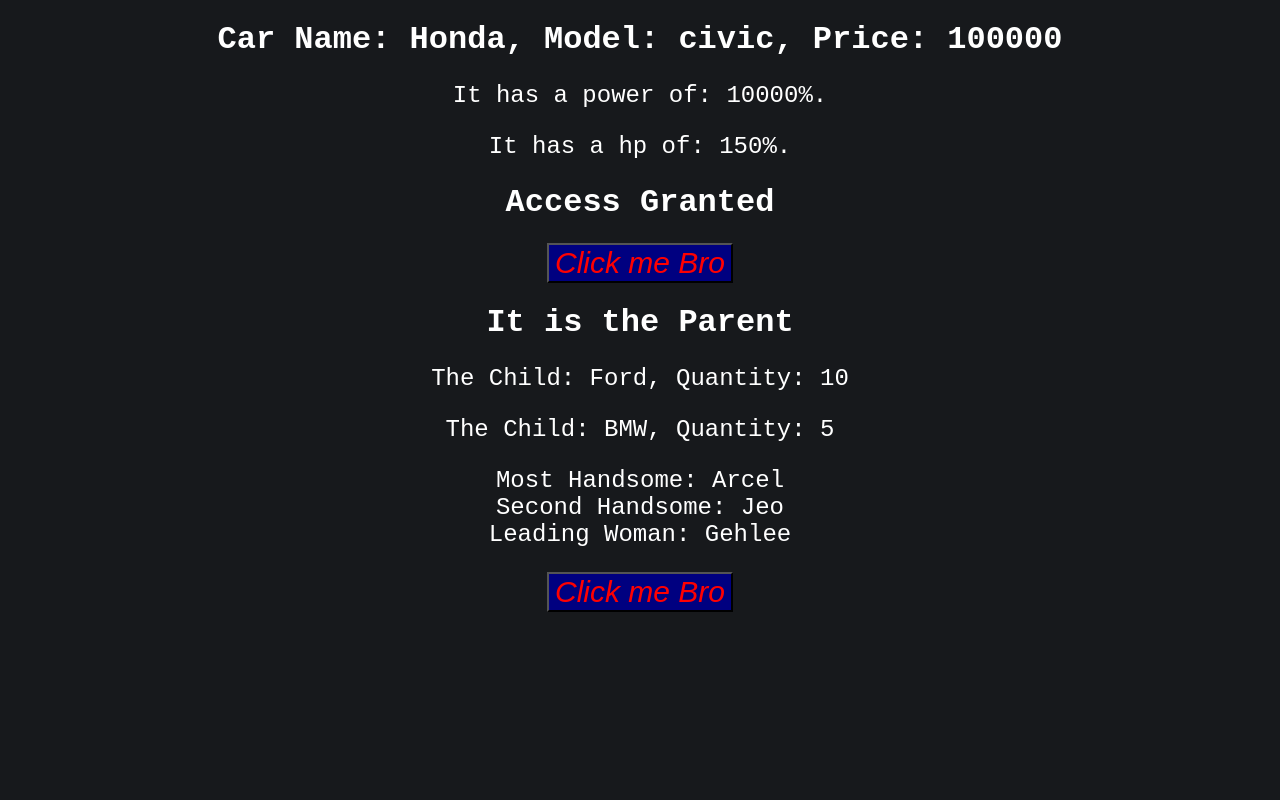
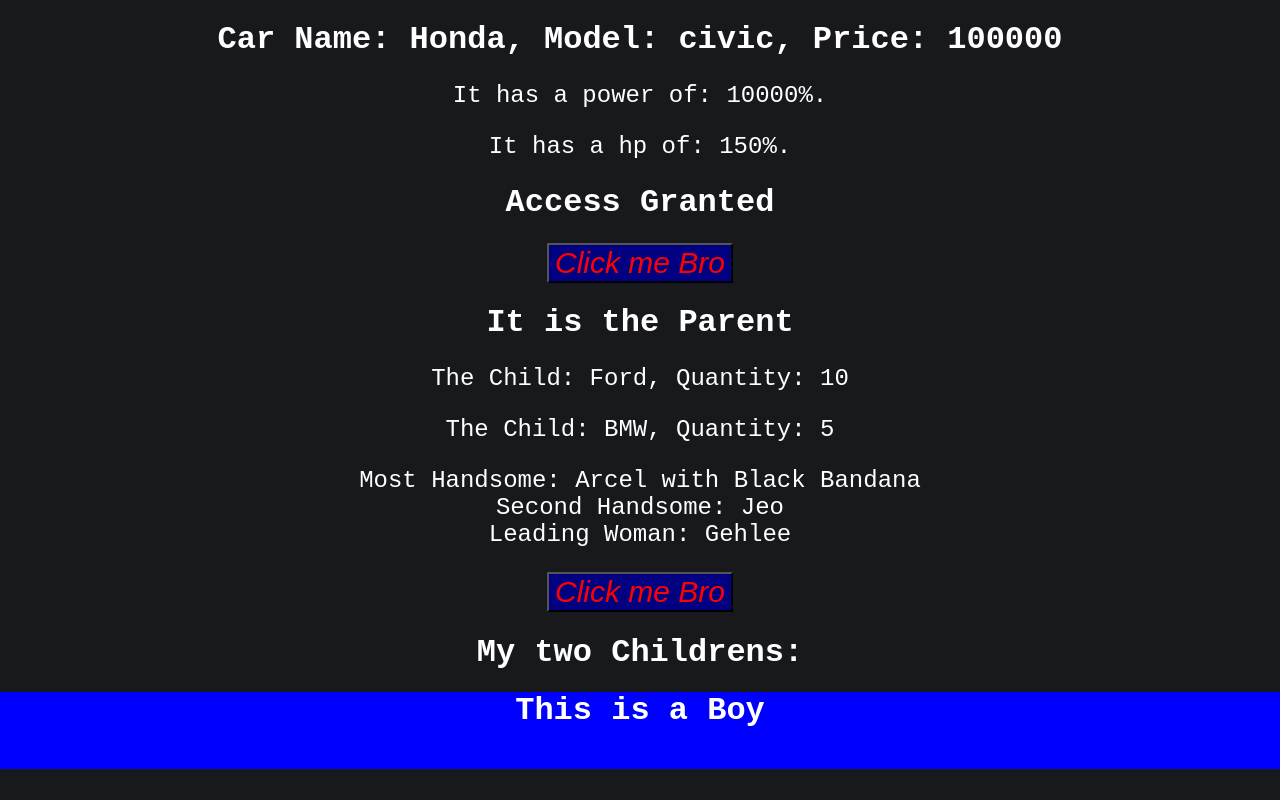
Before and after one commit to celraaaaaqt/JavaScript-React-practice, a React (Vite) app: page / in a window 1280 px wide. Built offline with nearby package versions, Linux system fonts and the light colour scheme.

Commit message:
props children

```diff
--- a/src/App.jsx
+++ b/src/App.jsx
@@ -4,6 +4,7 @@ import { Car } from "./components/car.jsx";
 import { Button } from "./components/button.jsx";
 import { ParentComponent } from "./components/CinC.jsx";
 import { PropsArray } from "./components/PropsArray.jsx";
+import { Parent } from "./components/PropsChildren.jsx";
 
 createRoot(document.getElementById("root")).render(
 	<div>
@@ -11,5 +12,6 @@ createRoot(document.getElementById("root")).render(
 		<Button />
 		<ParentComponent />
         <PropsArray />
+        <Parent />
 	</div>,
 );
--- a/src/components/PropsArray.jsx
+++ b/src/components/PropsArray.jsx
@@ -9,12 +9,12 @@ export function PropsArray() {
 		</div>
 	);
 }
-export function Names() {
+export function Names({ bandanaColor = "Black Bandana"}) {
 	const name = ["Arcel", "Jeo", "Gehlee"];
 	return (
 		<div>
 			<p>
-				Most Handsome: {name[0]} <br />
+				Most Handsome: {name[0]} with {bandanaColor} <br />
 				Second Handsome: {name[1]} <br />
 				Leading Woman: {name[2]}
 			</p>
--- /dev/null
+++ b/src/components/PropsChildren.jsx
@@ -0,0 +1,21 @@
+export function Parent() {
+	return (
+		<div>
+			<h1> My two Childrens: </h1>
+            <Boy />
+		</div>
+	);
+}
+
+function Boy() {
+	return (
+		<div style={{ background: "blue" }}>
+			<h1>This is a Boy</h1> <br />
+
+		</div>
+	);
+}
+
+function Girl() {
+	return <div></div>;
+}
```
